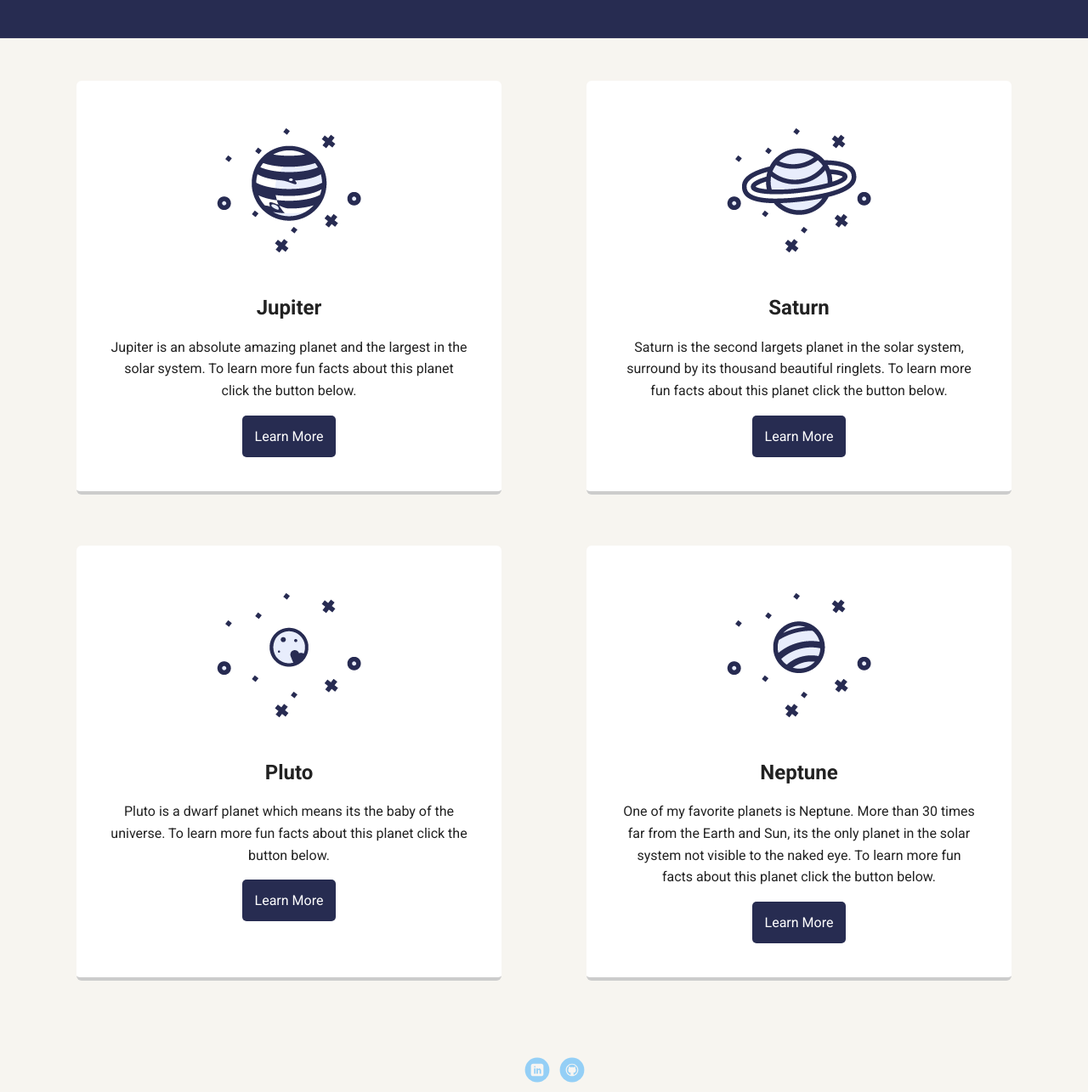
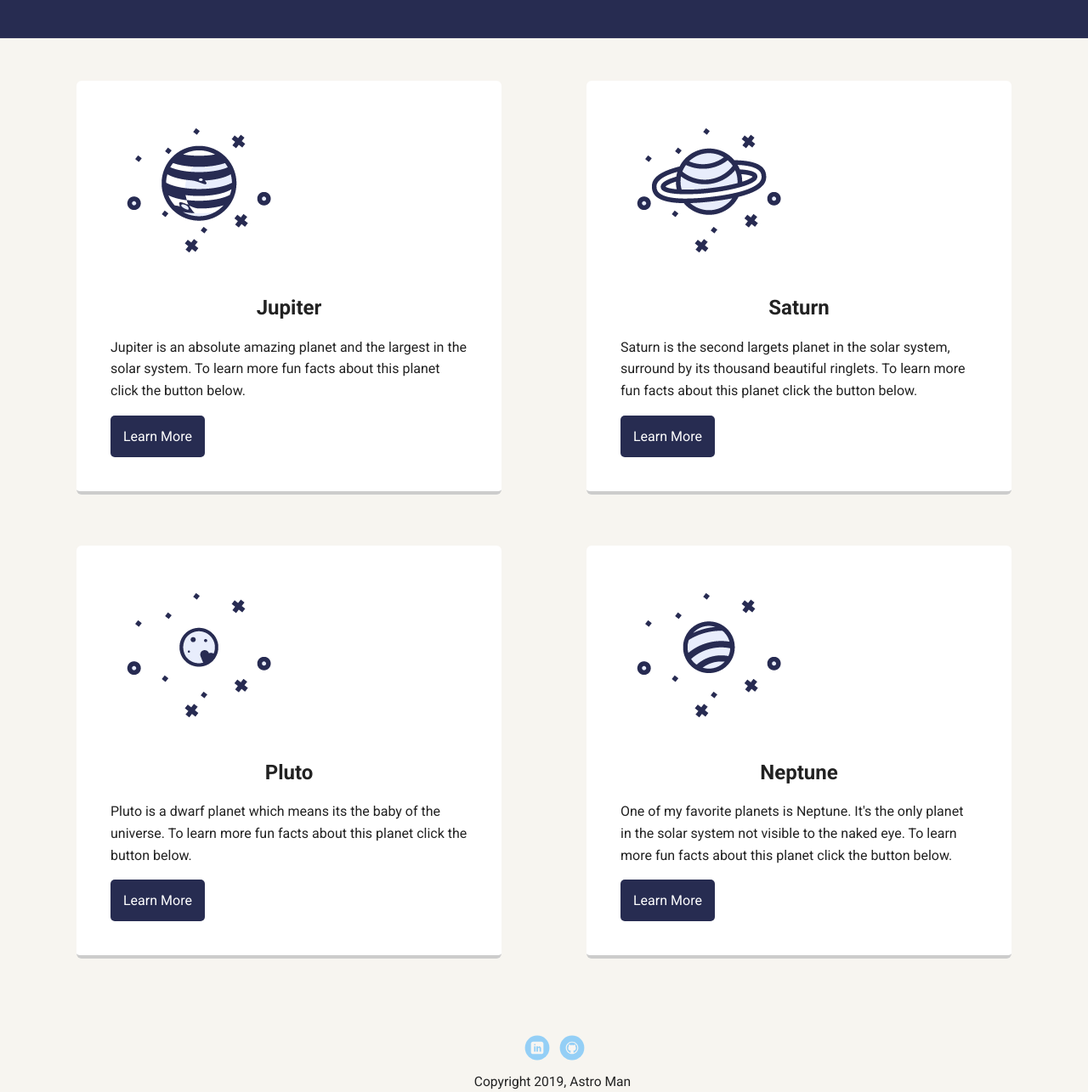
Before and after one commit to jmonfore/Treehouse-Project-1, a plain HTML site: page travel.html in a window 1280 px wide. Shown: the part 425-1710 px from the top of the page at 85% size. Drawn offline with Linux system fonts and the light colour scheme; a web font is replaced by a local one.

Commit message:
changed the div tags to nav and section tags

```diff
--- a/travel.html
+++ b/travel.html
@@ -8,14 +8,14 @@
   <link href="https://fonts.googleapis.com/css?family=Muli%7CRoboto:400,300,500,700,900" rel="stylesheet"></head>
   <body>
 
-    <div class="main-nav">
+    <nav class="main-nav">
         <ul class="nav">
           <li class="name">Astroman</li>
           <li><a href="index.html">Home</a></li>
-          <li><a href="aboutme.html">About Me</a></li>
+          <li><a href="experience.html">About Me</a></li>
           <li><a href="travel.html">Travel</a></li>
         </ul>
-    </div>
+    </nav>
 
     <header>
       <img src="images/spaceship.png" alt="Picture of Astroman" class="profile-image">
@@ -24,32 +24,32 @@
     </header>
 
     <main class="flex">
-        <section id="jupiter">
+        <section id="jupiter" class="card">
             <img src="images/jupitor.png" alt="picture of the planet Jupiter">
             <h2>Jupiter</h2>
             <p>Jupiter is an absolute amazing planet and the largest in the solar system. To learn more fun facts about this planet click the button below.</p>
-            <a href="https://solarsystem.nasa.gov/planets/jupiter/overview/" target="_blank">Learn More</a>
+            <a href="https://solarsystem.nasa.gov/planets/jupiter/overview/" target="_blank" class="button">Learn More</a>
         </section>
 
-        <section id="saturn">
+        <section id="saturn" class="card">
             <img src="images/saturn.png" alt="picture of the planet Saturn">
             <h2>Saturn</h2>
             <p>Saturn is the second largets planet in the solar system, surround by its thousand beautiful ringlets. To learn more fun facts about this planet click the button below.</p>
-            <a href="https://solarsystem.nasa.gov/planets/saturn/overview/" target="_blank">Learn More</a>
+            <a href="https://solarsystem.nasa.gov/planets/saturn/overview/" target="_blank" class="button">Learn More</a>
         </section>
 
-        <section id="pluto">
+        <section id="pluto" class="card">
             <img src="images/pluto.png" alt="picture of the planet Pluto">
             <h2>Pluto</h2>
             <p>Pluto is a dwarf planet which means its the baby of the universe. To learn more fun facts about this planet click the button below.</p>
-            <a href="https://solarsystem.nasa.gov/planets/dwarf-planets/pluto/overview/" target="_blank">Learn More</a>
+            <a href="https://solarsystem.nasa.gov/planets/dwarf-planets/pluto/overview/" target="_blank" class="button">Learn More</a>
         </section>
 
-        <section id="neptune">
+        <section id="neptune" class="card">
             <img src="images/neptune.png" alt="picture of the planet Neptune">
             <h2>Neptune</h2>
-            <p>One of my favorite planets is Neptune. More than 30 times far from the Earth and Sun, its the only planet in the solar system not visible to the naked eye. To learn more fun facts about this planet click the button below.</p>
-            <a href="https://solarsystem.nasa.gov/planets/neptune/overview/" target="_blank">Learn More</a>
+            <p>One of my favorite planets is Neptune. It's the only planet in the solar system not visible to the naked eye. To learn more fun facts about this planet click the button below.</p>
+            <a href="https://solarsystem.nasa.gov/planets/neptune/overview/" target="_blank" class="button">Learn More</a>
         </section>
     </main>
 
```
